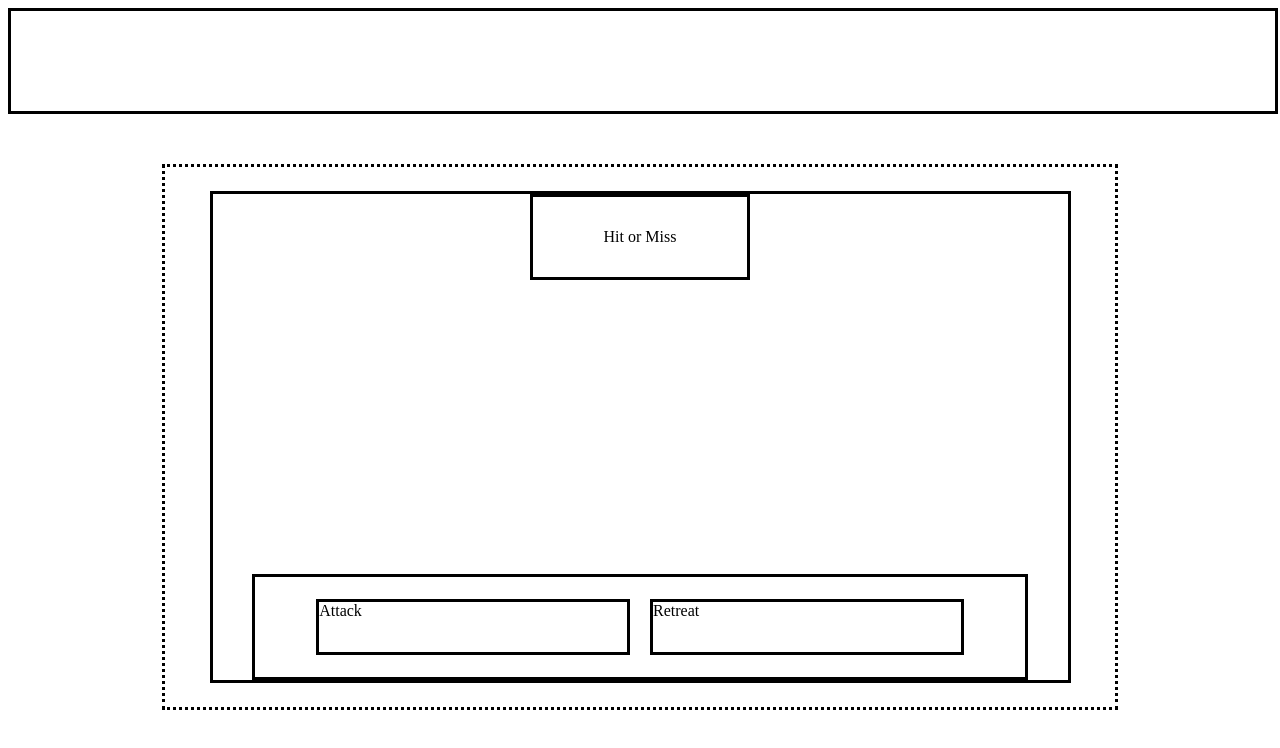
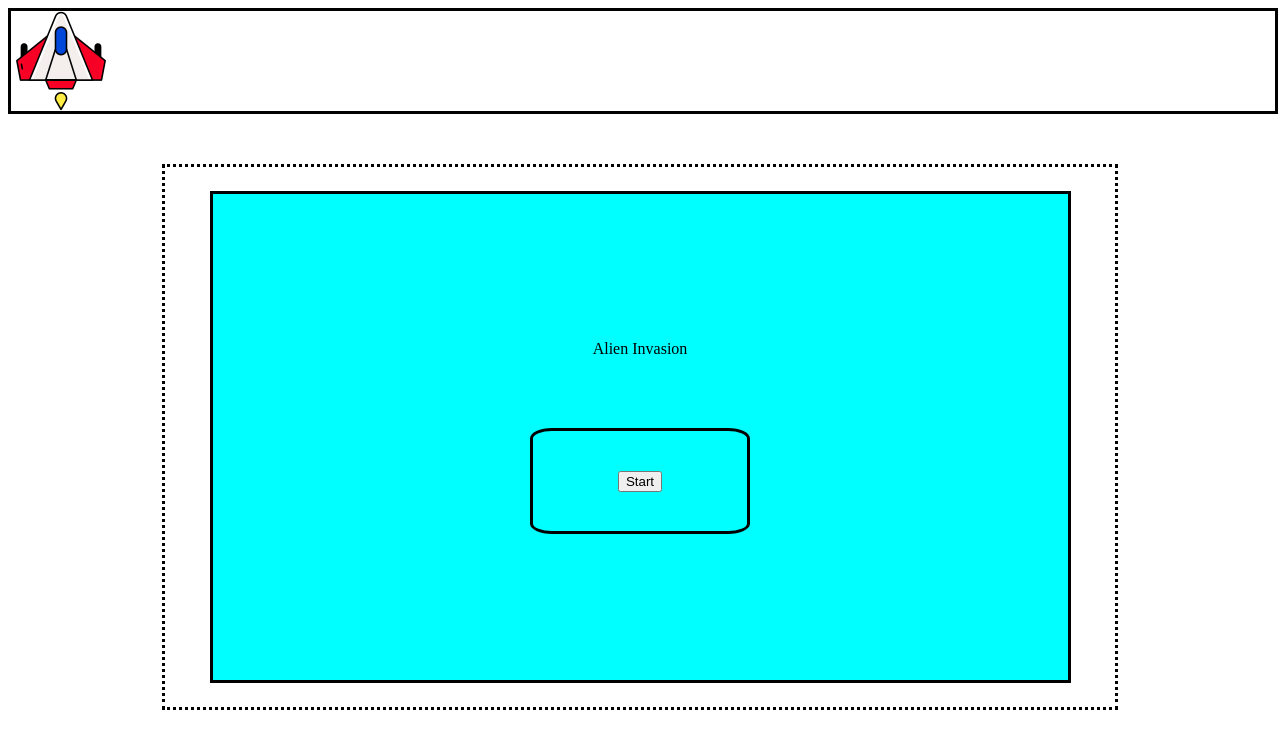
Before and after one commit to joshuaalegbe101/TurnBasedAlienGame, a plain HTML site: page index.html in a window 1280 px wide. Drawn offline with Linux system fonts and the light colour scheme.

Commit message:
Title Screen

```diff
--- a/index.html
+++ b/index.html
@@ -12,18 +12,16 @@
   <body>
     <!--Header-->
     <div class="nav">
-
+      <img src="hero.png">
     </div>
     <!--Game Container-->
     <div class="gameContainer">
       <div class="display">
-        <div class="messageBox">
-          <div id="message">Hit or Miss</div>
+        <div id="title">
+          <h>Alien Invasion</h>
         </div>
-        <!--<div class="divider"></div>-->
-        <div class="buttonContainer">
-          <div id="attack">Attack</div>
-          <div id="retreat">Retreat</div>
+        <div id="start">
+          <button id="begin">Start</button>
         </div>
       </div>
     </div>
--- a/styles.css
+++ b/styles.css
@@ -20,40 +20,24 @@
     width:90%;
     height:90%;
     display: flex;
-    flex-direction: column;
-    justify-content: space-between;
-    align-items: center;
+    flex-direction:column;
+    justify-content:center;
+    align-items:center;
+    background-color: aqua;
 }
 
-.messageBox, .buttonContainer {
-    display: flex;
-    justify-content: center;
-    align-items: center;
+#title{
+    border:none;
+    margin-bottom:70px;
+    text-align:center;
 }
 
-.messageBox{
+#start{
     border:solid black;
+    border-radius:10%;
     width:25%;
-    height:80px;
+    height:100px;
+    display:flex;
+    justify-content:center;
+    align-items:center;
 }
-
-.divider{
-    /*border:solid black;*/
-    width:100%;
-    height:60%;
-}
-
-.buttonContainer{
-    border:solid black;
-    width:90%;
-    height:100px;
-}
-
-#attack, #retreat{
-    border:solid black;
-    width:40%;
-    height:50%;
-    margin:10px;
-    justify-content: center;
-
-}
```
Also changed, not shown: alien2.png (added), alien3.png (added), hero.png (added), mainAlien.png (added).
